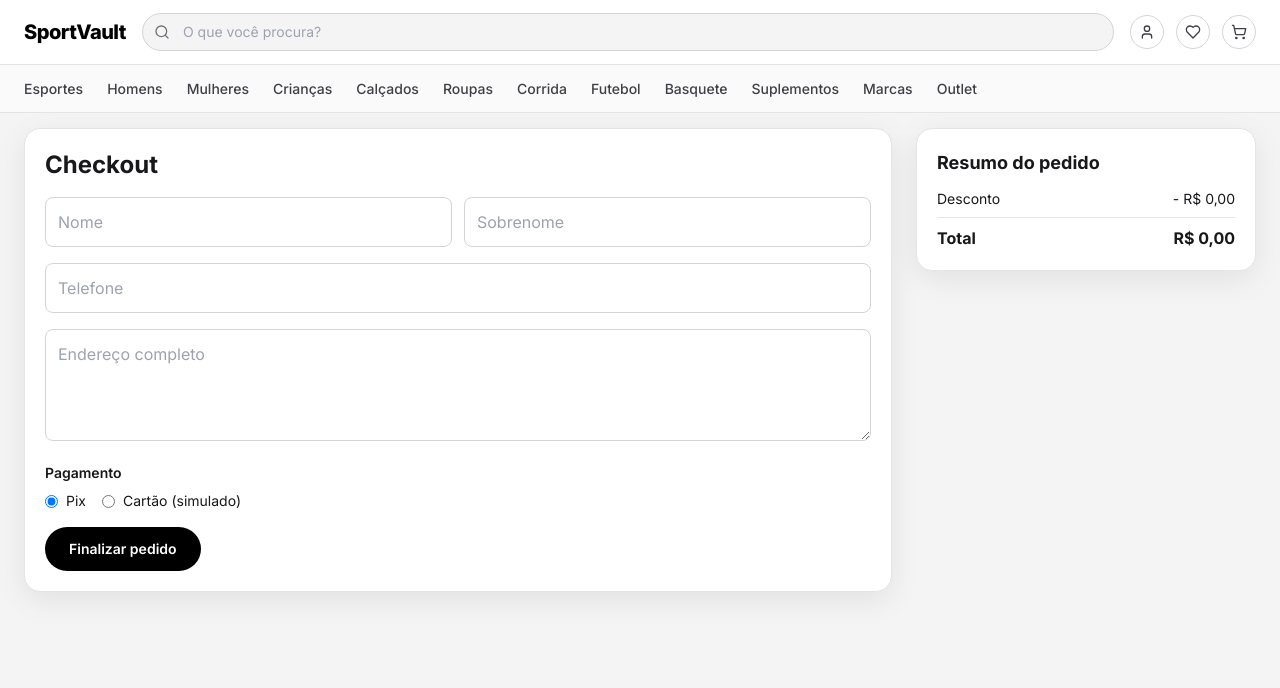
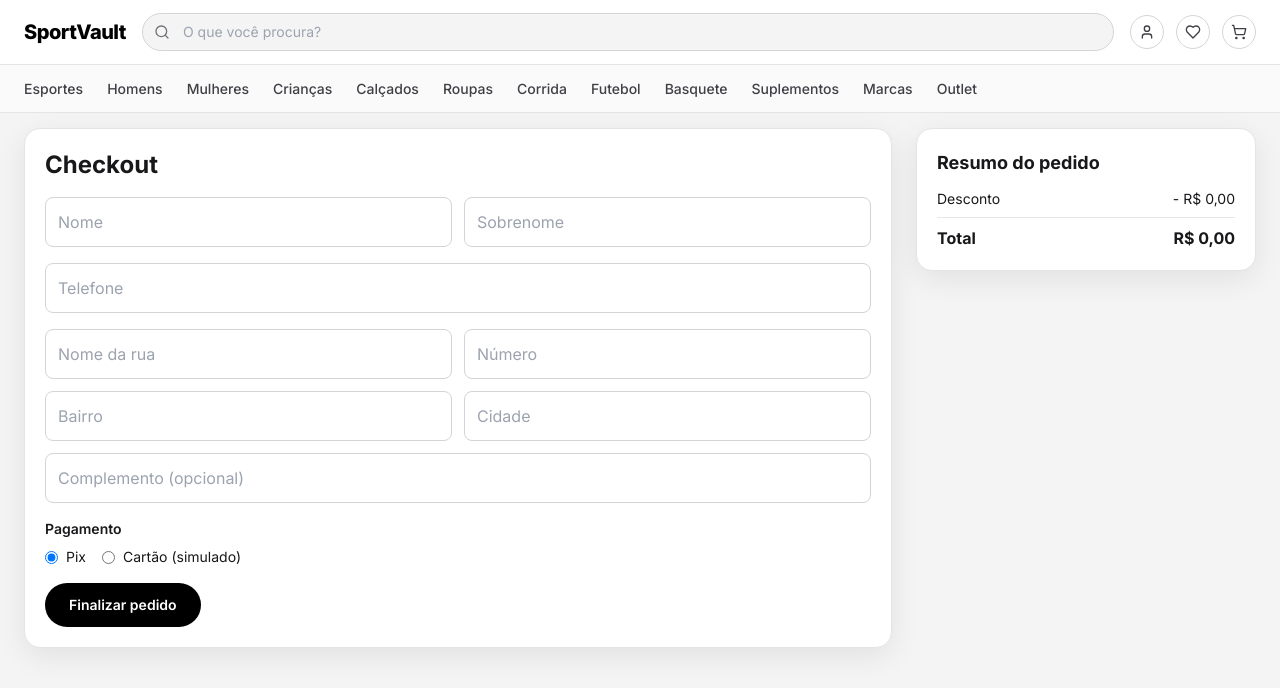
Before and after one commit to pJayaFps/system-loja, a React (Vite) app in the folder frontend/: page /checkout in a window 1280 px wide. Shown: the top 688 px of the page. Built offline with nearby package versions, Linux system fonts and the light colour scheme.

Commit message:
feat: separar endereço do checkout em campos detalhados

```diff
--- a/frontend/src/pages/CheckoutPage.jsx
+++ b/frontend/src/pages/CheckoutPage.jsx
@@ -11,7 +11,11 @@ function CheckoutPage() {
     nome: '',
     sobrenome: '',
     telefone: '',
-    endereco: '',
+    rua: '',
+    numero: '',
+    bairro: '',
+    cidade: '',
+    complemento: '',
     pagamento: 'Pix'
   });
   const [status, setStatus] = useState(null);
@@ -21,10 +25,13 @@ function CheckoutPage() {
 
   const finalizar = async (event) => {
     event.preventDefault();
+
+    const enderecoCompleto = `Rua: ${form.rua}, Nº: ${form.numero}, Bairro: ${form.bairro}, Cidade: ${form.cidade}${form.complemento ? `, Complemento: ${form.complemento}` : ''}`;
+
     const payload = {
       nome: `${form.nome} ${form.sobrenome}`.trim(),
       telefone: form.telefone,
-      endereco: form.endereco,
+      endereco: enderecoCompleto,
       pagamento: form.pagamento,
       itens: cart.map((item) => ({ id: item.id, quantidade: item.quantidade, preco: item.preco, nome: item.nome })),
       cupomCodigo: coupon?.codigo || '',
@@ -57,28 +64,30 @@ function CheckoutPage() {
           <input required placeholder="Nome" className="rounded-lg border border-zinc-300 p-3" onChange={(e) => setField('nome', e.target.value)} />
           <input required placeholder="Sobrenome" className="rounded-lg border border-zinc-300 p-3" onChange={(e) => setField('sobrenome', e.target.value)} />
         </div>
+
         <input required placeholder="Telefone" className="w-full rounded-lg border border-zinc-300 p-3" onChange={(e) => setField('telefone', e.target.value)} />
-        <textarea required placeholder="Endereço completo" className="h-28 w-full rounded-lg border border-zinc-300 p-3" onChange={(e) => setField('endereco', e.target.value)} />
+
+        <div className="grid gap-3 sm:grid-cols-2">
+          <input required placeholder="Nome da rua" className="rounded-lg border border-zinc-300 p-3" onChange={(e) => setField('rua', e.target.value)} />
+          <input required placeholder="Número" className="rounded-lg border border-zinc-300 p-3" onChange={(e) => setField('numero', e.target.value)} />
+          <input required placeholder="Bairro" className="rounded-lg border border-zinc-300 p-3" onChange={(e) => setField('bairro', e.target.value)} />
+          <input required placeholder="Cidade" className="rounded-lg border border-zinc-300 p-3" onChange={(e) => setField('cidade', e.target.value)} />
+          <input placeholder="Complemento (opcional)" className="rounded-lg border border-zinc-300 p-3 sm:col-span-2" onChange={(e) => setField('complemento', e.target.value)} />
+        </div>
 
         <div>
           <p className="mb-2 text-sm font-semibold">Pagamento</p>
           <div className="flex gap-4 text-sm">
             {['Pix', 'Cartão (simulado)'].map((option) => (
               <label key={option} className="flex items-center gap-2">
-                <input
-                  type="radio"
-                  checked={form.pagamento === option}
-                  onChange={() => setField('pagamento', option)}
-                />
+                <input type="radio" checked={form.pagamento === option} onChange={() => setField('pagamento', option)} />
                 {option}
               </label>
             ))}
           </div>
         </div>
 
-        <button type="submit" className="rounded-full bg-black px-6 py-3 text-sm font-semibold text-white">
-          Finalizar pedido
-        </button>
+        <button type="submit" className="rounded-full bg-black px-6 py-3 text-sm font-semibold text-white">Finalizar pedido</button>
 
         {status && <p className="font-medium text-zinc-700">{status}</p>}
         {whatsUrl && (
```
